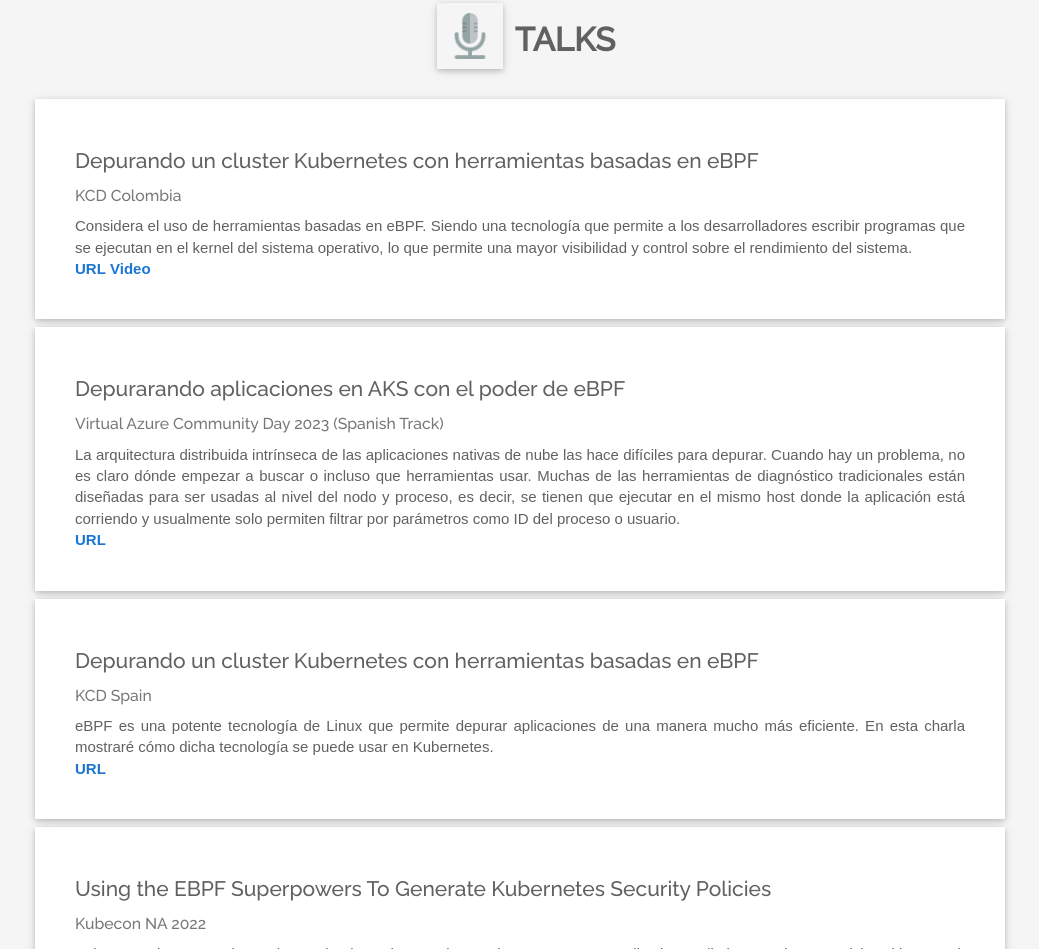
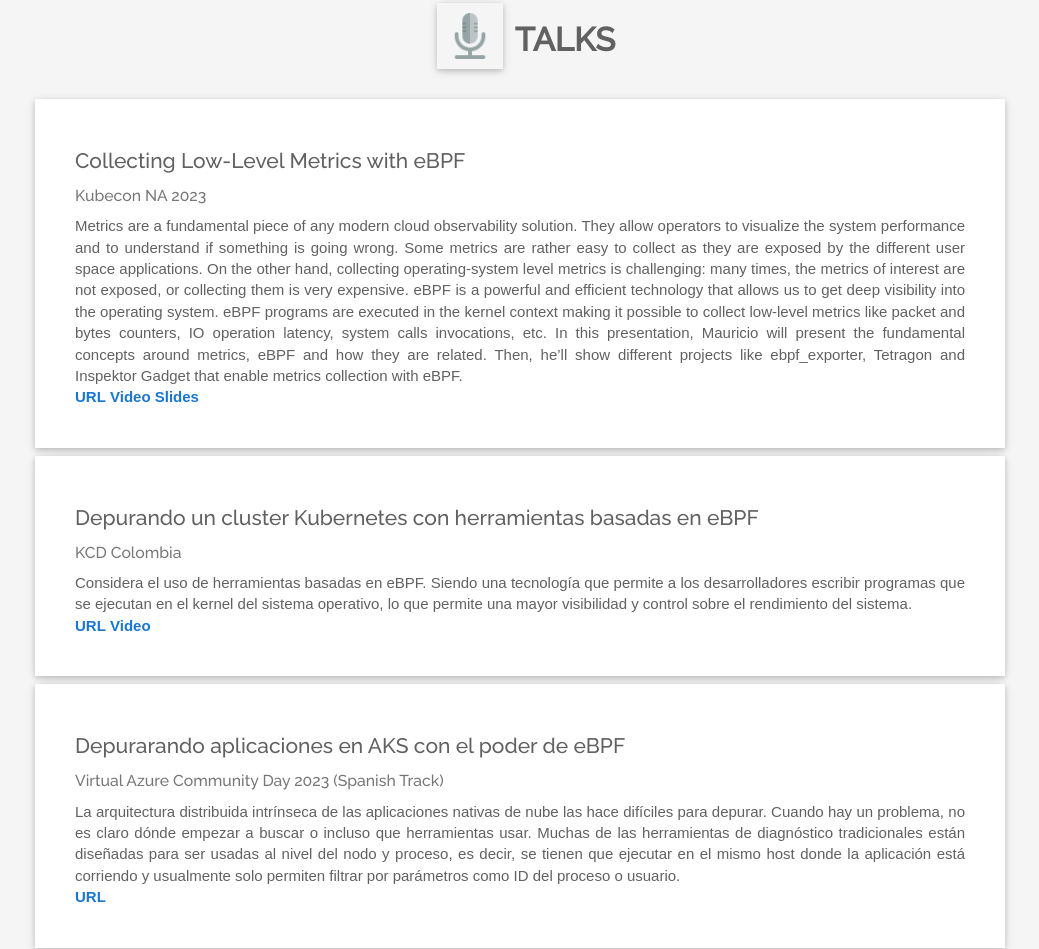
Before and after one commit to mauriciovasquezbernal/mauriciovasquezbernal.github.io, a plain HTML site: page index.html in a window 1280 px wide. Shown: the part 3768-4717 px from the top of the page, without its empty margins (120-1159 px from the left). Drawn offline with Linux system fonts and the light colour scheme; some packages are replaced by stand-ins of ours; a web font is replaced by a local one.

Commit message:
kubecon na 2023

```diff
--- a/index.html
+++ b/index.html
@@ -685,6 +685,42 @@
 
         <div class="card timeline-content">
             <div class="card-content">
+                <h6 class="timeline-title">Collecting Low-Level Metrics with eBPF</h6>
+                <div class="timeline-info">
+                    <h6>
+                        <small>Kubecon NA 2023</small>
+                    </h6>
+                </div>
+                <p>
+                    Metrics are a fundamental piece of any modern cloud observability solution. They allow operators to
+                    visualize the system performance and to understand if something is going wrong. Some metrics are rather
+                    easy to collect as they are exposed by the different user space applications. On the other hand, collecting
+                    operating-system level metrics is challenging: many times, the metrics of interest are not exposed, or
+                    collecting them is very expensive.
+
+                    eBPF is a powerful and efficient technology that allows us to get deep
+                    visibility into the operating system. eBPF programs are executed in the kernel context making it possible to
+                    collect low-level metrics like packet and bytes counters, IO operation latency, system calls invocations, etc.
+
+                    In this presentation, Mauricio will present the fundamental concepts around metrics, eBPF and how they are related.
+                    Then, he’ll show different projects like ebpf_exporter, Tetragon and Inspektor Gadget that enable metrics
+                    collection with eBPF.
+                </p>
+                <a href="https://kccncna2023.sched.com/event/1R2pH/collecting-low-level-metrics-with-ebpf-mauricio-vasquez-bernal-microsoft" target="_blank">
+                    <strong>URL</strong>
+                </a>
+                <a href="https://www.youtube.com/watch?v=_ft3iTw5uv8" target="_blank">
+                    <strong>Video</strong>
+                </a>
+                <a href="https://static.sched.com/hosted_files/kccncna2023/91/Collecting%20Low-Level%20Metrics%20with%20eBPF.pdf" target="_blank">
+                    <strong>Slides</strong>
+                </a>
+            </div>
+        </div>
+
+
+        <div class="card timeline-content">
+            <div class="card-content">
                 <h6 class="timeline-title">Depurando un cluster Kubernetes con herramientas basadas en eBPF</h6>
                 <div class="timeline-info">
                     <h6>
```
